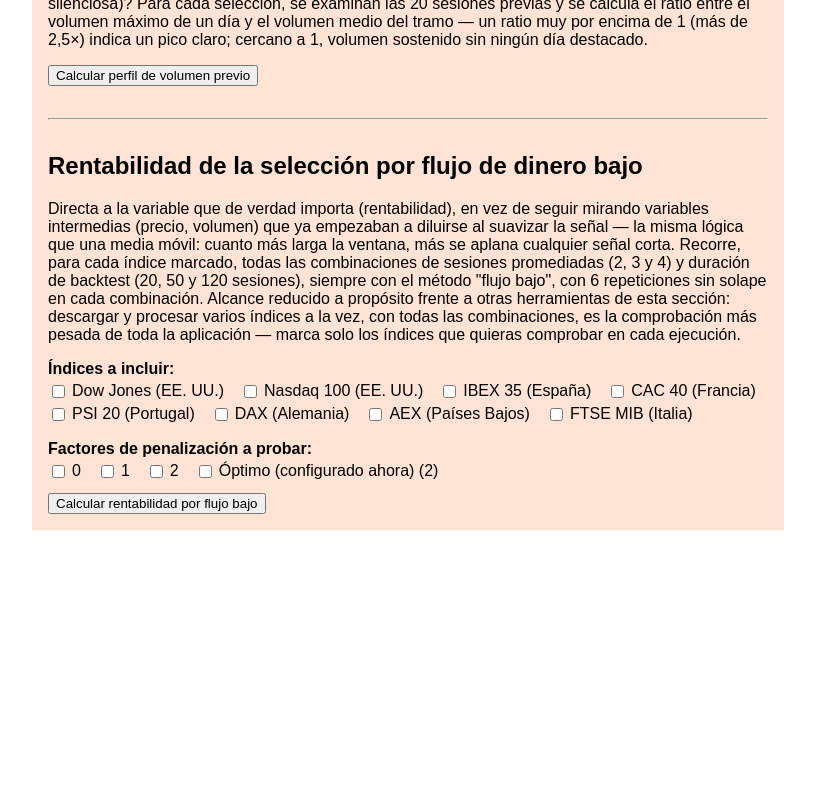
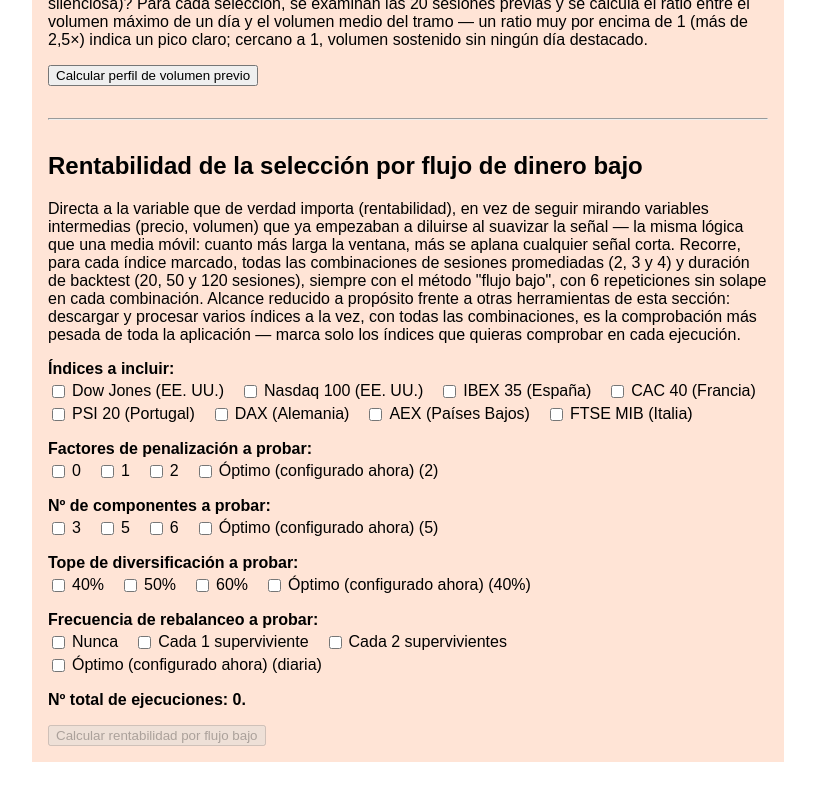
Before and after one commit to antonioluiscliment/fondo-ia-web, a Next.js app: page /anomaliasFlujoBajo in a window 1280 px wide. Shown: the part 1135-1935 px from the top of the page, without its empty margins (232-1047 px from the left). Before the commit the page ends 1705 px from the top, so only its background shows below. Built offline with nearby package versions, Linux system fonts and the light colour scheme.

Commit message:
Add files via upload

```diff
--- a/pages/anomaliasFlujoBajo.js
+++ b/pages/anomaliasFlujoBajo.js
@@ -49,9 +49,48 @@ export default function AnomaliasFlujoBajo() {
   const [factoresRentFlujoBajo, setFactoresRentFlujoBajo] = useState(() =>
     Object.fromEntries(FACTORES_DISPONIBLES.map((f) => [f.etiqueta, false]))
   );
+
+  const NS_DISPONIBLES = [
+    { etiqueta: "3", valor: 3 },
+    { etiqueta: "5", valor: 5 },
+    { etiqueta: "6", valor: 6 },
+    { etiqueta: `${t.factorOptimoEtiqueta} (${nComponentes})`, valor: nComponentes },
+  ];
+  const [nsRentFlujoBajo, setNsRentFlujoBajo] = useState(() => Object.fromEntries(NS_DISPONIBLES.map((f) => [f.etiqueta, false])));
+
+  const MAXS_DISPONIBLES = [
+    { etiqueta: "40%", valor: 40 },
+    { etiqueta: "50%", valor: 50 },
+    { etiqueta: "60%", valor: 60 },
+    { etiqueta: `${t.factorOptimoEtiqueta} (${pesoMaximo}%)`, valor: pesoMaximo },
+  ];
+  const [maxsRentFlujoBajo, setMaxsRentFlujoBajo] = useState(() => Object.fromEntries(MAXS_DISPONIBLES.map((f) => [f.etiqueta, false])));
+
+  const FRECUENCIAS_DISPONIBLES = [
+    { etiqueta: t.frecuenciaNuncaEtiqueta, valor: "nunca" },
+    { etiqueta: t.frecuenciaSupervivientesEtiqueta(1), valor: 1 },
+    { etiqueta: t.frecuenciaSupervivientesEtiqueta(2), valor: 2 },
+    { etiqueta: `${t.factorOptimoEtiqueta} (${frecuenciaRebalanceo === "diario" ? t.frecuenciaDiariaEtiqueta : t.frecuenciaSupervivientesEtiqueta(frecuenciaRebalanceo)})`, valor: frecuenciaRebalanceo },
+  ];
+  const [frecuenciasRentFlujoBajo, setFrecuenciasRentFlujoBajo] = useState(() =>
+    Object.fromEntries(FRECUENCIAS_DISPONIBLES.map((f) => [f.etiqueta, false]))
+  );
+
   const [rentFlujoBajo, setRentFlujoBajo] = useState(null);
   const [cargandoRentFlujoBajo, setCargandoRentFlujoBajo] = useState(false);
   const [errorRentFlujoBajo, setErrorRentFlujoBajo] = useState(null);
+
+  // Nº de índices marcados × combinaciones de parámetros marcadas ×
+  // sesiones promediadas (2, fijo) × duraciones (4, fijo) — se enseña
+  // en la interfaz ANTES de lanzar, para poder ajustar la selección
+  // si el coste parece demasiado alto.
+  const numIndicesMarcados = Object.values(indicesRentFlujoBajo).filter(Boolean).length;
+  const numFactoresMarcados = Object.values(factoresRentFlujoBajo).filter(Boolean).length;
+  const numNsMarcados = Object.values(nsRentFlujoBajo).filter(Boolean).length;
+  const numMaxsMarcados = Object.values(maxsRentFlujoBajo).filter(Boolean).length;
+  const numFrecuenciasMarcadas = Object.values(frecuenciasRentFlujoBajo).filter(Boolean).length;
+  const combinacionesParametros = numFactoresMarcados * numNsMarcados * numMaxsMarcados * numFrecuenciasMarcadas;
+  const totalEjecucionesEstimado = numIndicesMarcados * combinacionesParametros * 2 * 4; // 2 sesiones × 4 duraciones, fijos
 
   const queryComun = `indice=${indiceId}&sesiones=${sesionesPuntuacion}&factor=${factorPenalizacion}&n=${nComponentes}&max=${pesoMaximo}&frecuencia=${frecuenciaRebalanceo}`;
 
@@ -116,8 +155,17 @@ export default function AnomaliasFlujoBajo() {
       const factoresElegidos = FACTORES_DISPONIBLES.filter((f) => factoresRentFlujoBajo[f.etiqueta]).map((f) => f.valor);
       if (factoresElegidos.length === 0) throw new Error("Marca al menos un factor de penalización.");
 
+      const nsElegidos = NS_DISPONIBLES.filter((f) => nsRentFlujoBajo[f.etiqueta]).map((f) => f.valor);
+      if (nsElegidos.length === 0) throw new Error("Marca al menos un nº de componentes.");
+
+      const maxsElegidos = MAXS_DISPONIBLES.filter((f) => maxsRentFlujoBajo[f.etiqueta]).map((f) => f.valor);
+      if (maxsElegidos.length === 0) throw new Error("Marca al menos un tope de diversificación.");
+
+      const frecuenciasElegidas = FRECUENCIAS_DISPONIBLES.filter((f) => frecuenciasRentFlujoBajo[f.etiqueta]).map((f) => f.valor);
+      if (frecuenciasElegidas.length === 0) throw new Error("Marca al menos una frecuencia de rebalanceo.");
+
       const resp = await fetch(
-        `/api/rentabilidadFlujoBajo?indices=${idsElegidos.join(",")}&factores=${factoresElegidos.join(",")}&n=${nComponentes}&max=${pesoMaximo}&frecuencia=${frecuenciaRebalanceo}`
+        `/api/rentabilidadFlujoBajo?indices=${idsElegidos.join(",")}&factores=${factoresElegidos.join(",")}&ns=${nsElegidos.join(",")}&maxs=${maxsElegidos.join(",")}&frecuencias=${frecuenciasElegidas.join(",")}`
       );
       const json = await resp.json();
       if (!resp.ok) throw new Error(json.error || "Error desconocido");
@@ -429,7 +477,54 @@ export default function AnomaliasFlujoBajo() {
         ))}
       </div>
 
-      <button onClick={realizarRentFlujoBajo} disabled={cargandoRentFlujoBajo}>
+      <p style={{ fontWeight: "bold", marginBottom: 4 }}>{t.rentFlujoBajoEtiquetaNs}</p>
+      <div style={{ display: "flex", flexWrap: "wrap", gap: "4px 16px", marginBottom: 12 }}>
+        {NS_DISPONIBLES.map((f) => (
+          <label key={f.etiqueta} style={{ display: "flex", alignItems: "center", gap: 4 }}>
+            <input
+              type="checkbox"
+              checked={!!nsRentFlujoBajo[f.etiqueta]}
+              onChange={(e) => setNsRentFlujoBajo((prev) => ({ ...prev, [f.etiqueta]: e.target.checked }))}
+            />
+            {f.etiqueta}
+          </label>
+        ))}
+      </div>
+
+      <p style={{ fontWeight: "bold", marginBottom: 4 }}>{t.rentFlujoBajoEtiquetaMaxs}</p>
+      <div style={{ display: "flex", flexWrap: "wrap", gap: "4px 16px", marginBottom: 12 }}>
+        {MAXS_DISPONIBLES.map((f) => (
+          <label key={f.etiqueta} style={{ display: "flex", alignItems: "center", gap: 4 }}>
+            <input
+              type="checkbox"
+              checked={!!maxsRentFlujoBajo[f.etiqueta]}
+              onChange={(e) => setMaxsRentFlujoBajo((prev) => ({ ...prev, [f.etiqueta]: e.target.checked }))}
+            />
+            {f.etiqueta}
+          </label>
+        ))}
+      </div>
+
+      <p style={{ fontWeight: "bold", marginBottom: 4 }}>{t.rentFlujoBajoEtiquetaFrecuencias}</p>
+      <div style={{ display: "flex", flexWrap: "wrap", gap: "4px 16px", marginBottom: 12 }}>
+        {FRECUENCIAS_DISPONIBLES.map((f) => (
+          <label key={f.etiqueta} style={{ display: "flex", alignItems: "center", gap: 4 }}>
+            <input
+              type="checkbox"
+              checked={!!frecuenciasRentFlujoBajo[f.etiqueta]}
+              onChange={(e) => setFrecuenciasRentFlujoBajo((prev) => ({ ...prev, [f.etiqueta]: e.target.checked }))}
+            />
+            {f.etiqueta}
+          </label>
+        ))}
+      </div>
+
+      <p style={{ fontWeight: "bold", color: totalEjecucionesEstimado > 800 ? "crimson" : "inherit" }}>
+        {t.totalEjecucionesEtiqueta(totalEjecucionesEstimado)}
+        {totalEjecucionesEstimado > 800 && ` — ${t.totalEjecucionesAvisoExceso}`}
+      </p>
+
+      <button onClick={realizarRentFlujoBajo} disabled={cargandoRentFlujoBajo || totalEjecucionesEstimado > 800 || totalEjecucionesEstimado === 0}>
         {cargandoRentFlujoBajo ? t.rentFlujoBajoBotonCargando : t.rentFlujoBajoBoton}
       </button>
 
@@ -439,10 +534,12 @@ export default function AnomaliasFlujoBajo() {
         <div style={{ border: "2px solid #333", borderRadius: 6, padding: 16, margin: "12px 0" }}>
           <div style={{ background: "#eef2f7", border: "1px solid #9aa9bb", borderRadius: 6, padding: 12, marginBottom: 16 }}>
             <p style={{ fontWeight: "bold", marginTop: 0 }}>{t.factoresSeleccionCarterasTitulo}</p>
-            <p style={{ margin: "4px 0" }}>{t.factoresSeleccionNComponentes(rentFlujoBajo.parametrosComunes.n)}</p>
-            <p style={{ margin: "4px 0" }}>{t.factoresSeleccionPesoMaximo(rentFlujoBajo.parametrosComunes.max)}</p>
-            <p style={{ margin: "4px 0" }}>{t.factoresSeleccionFrecuencia(rentFlujoBajo.parametrosComunes.frecuencia)}</p>
             <p style={{ margin: "4px 0" }}>{t.factoresSeleccionFactoresProbados(rentFlujoBajo.factoresProbados.join(", "))}</p>
+            <p style={{ margin: "4px 0" }}>{t.rentFlujoBajoNsProbados(rentFlujoBajo.nsProbados.join(", "))}</p>
+            <p style={{ margin: "4px 0" }}>{t.rentFlujoBajoMaxsProbados(rentFlujoBajo.maxsProbados.join(", "))}</p>
+            <p style={{ margin: "4px 0" }}>{t.rentFlujoBajoFrecuenciasProbadas(rentFlujoBajo.frecuenciasProbadas.map(formatearFrecuencia).join(", "))}</p>
+            <p style={{ margin: "4px 0" }}>{t.totalEjecucionesEtiqueta(rentFlujoBajo.totalEjecuciones)}</p>
+            <p style={{ margin: "4px 0" }}>{t.repeticionesEsperadasEtiqueta}</p>
           </div>
 
           {rentFlujoBajo.resultados
@@ -456,7 +553,20 @@ export default function AnomaliasFlujoBajo() {
           {rentFlujoBajo.sesionesPromediadas.map((sesiones) => (
             <div key={sesiones} style={{ marginTop: 24 }}>
               <h3>{t.sesionesPromediadasEtiqueta}: {sesiones}</h3>
-              {rentFlujoBajo.duraciones.map((duracion) => (
+              {rentFlujoBajo.duraciones.map((duracion) => {
+                const filas = rentFlujoBajo.resultados
+                  .filter((r) => !r.error)
+                  .flatMap((r) =>
+                    r.ejecuciones
+                      .filter((e) => e.sesionesPromediadas === sesiones && e.duracion === duracion)
+                      .map((e) => ({ ...e, nombreIndice: r.nombreIndice, indiceId: r.indice }))
+                  );
+                const hayParametrosVariables =
+                  rentFlujoBajo.factoresProbados.length > 1 ||
+                  rentFlujoBajo.nsProbados.length > 1 ||
+                  rentFlujoBajo.maxsProbados.length > 1 ||
+                  rentFlujoBajo.frecuenciasProbadas.length > 1;
+                return (
                   <div key={duracion} style={{ marginTop: 12 }}>
                     <h4>{duracion} {t.sesionesEtiqueta}</h4>
                     <div style={{ overflowX: "auto" }}>
@@ -464,62 +574,59 @@ export default function AnomaliasFlujoBajo() {
                         <thead>
                           <tr>
                             <th>{t.colIndice}</th>
-                          <th>{t.colFactorPenalizacion}</th>
+                            {hayParametrosVariables && <th>{t.colParametrosCompacto}</th>}
                             <th>{t.colRepeticiones}</th>
                             <th>{t.colRentCarteraMedia}</th>
                             <th>{t.colRentCarteraRango}</th>
                             <th>{t.colRentIndiceMediaSimple}</th>
                             <th>{t.colDistanciaInferior}</th>
                             <th>{t.colDistanciaSuperior}</th>
-                          <th>{t.colTop3Compacto}</th>
                           </tr>
                         </thead>
                         <tbody>
-                        {rentFlujoBajo.resultados
-                          .filter((r) => !r.error)
-                          .flatMap((r) =>
-                            r.porFactor.map((pf) => {
-                              const c = pf.porCombinacion.find((x) => x.sesionesPromediadas === sesiones && x.duracion === duracion);
-                              if (!c) return null;
-                              return (
-                                <tr key={`${r.indice}-${pf.factor}`}>
-                                  <td>{r.nombreIndice}</td>
-                                  <td>{pf.factor}</td>
-                                  <td style={c.repeticiones < 6 ? { color: "#cc5500", fontWeight: "bold" } : undefined}>
-                                    {c.repeticiones}{c.repeticiones < 6 ? ` (${t.repeticionesInsuficientesAviso})` : ""}
+                          {filas.map((f, i) => (
+                            <tr key={i}>
+                              <td>{f.nombreIndice}</td>
+                              {hayParametrosVariables && <td>{formatearParametrosCompacto(f, t, rentFlujoBajo)}</td>}
+                              <td style={f.repeticiones < 6 ? { color: "#cc5500", fontWeight: "bold" } : undefined}>
+                                {f.repeticiones < 6 ? `${f.repeticiones} (${t.repeticionesInsuficientesAviso})` : "-"}
                               </td>
-                                  <td>{c.rentCarteraMedia !== null ? `${c.rentCarteraMedia}%` : "-"}</td>
-                                  <td>
-                                    {c.rentCarteraMin !== null && c.rentCarteraMax !== null
-                                      ? `[${c.rentCarteraMin}%, ${c.rentCarteraMax}%]`
-                                      : "-"}
-                                  </td>
-                                  <td>{c.rentIndiceMedia !== null ? `${c.rentIndiceMedia}%` : "-"}</td>
-                                  <td>{c.distanciaInferior !== null ? `${c.distanciaInferior}` : "-"}</td>
-                                  <td>{c.distanciaSuperior !== null ? `${c.distanciaSuperior}` : "-"}</td>
-                                  <td>
-                                    {c.top3ConRentabilidad.length === 0
-                                      ? "-"
-                                      : c.top3ConRentabilidad.map((f, i) => (
-                                          <span key={f.ticker}>
-                                            {i > 0 && ", "}
-                                            {tickerVisible(f.ticker)}{" ("}
-                                            <span style={{ color: f.rentabilidadPct === null ? "inherit" : f.rentabilidadPct >= 0 ? "green" : "crimson" }}>
-                                              {f.rentabilidadPct !== null ? `${f.rentabilidadPct}%` : "-"}
-                                            </span>
-                                            {`, ${f.veces}× )`}
-                                          </span>
+                              <td>{f.rentCarteraMedia !== null ? `${f.rentCarteraMedia}%` : "-"}</td>
+                              <td>{f.rentCarteraMin !== null && f.rentCarteraMax !== null ? `[${f.rentCarteraMin}%, ${f.rentCarteraMax}%]` : "-"}</td>
+                              <td>{f.rentIndiceMedia !== null ? `${f.rentIndiceMedia}%` : "-"}</td>
+                              <td>{f.distanciaInferior !== null ? `${f.distanciaInferior}` : "-"}</td>
+                              <td>{f.distanciaSuperior !== null ? `${f.distanciaSuperior}` : "-"}</td>
+                            </tr>
                           ))}
-                                  </td>
-                                </tr>
-                              );
-                            })
-                          )}
                         </tbody>
                       </table>
                     </div>
+
+                    {filas.some((f) => f.top3ConRentabilidad.length > 0) && (
+                      <div style={{ marginTop: 8 }}>
+                        <p style={{ fontStyle: "italic", color: "#555", marginBottom: 4 }}>{t.top3SecuencialTitulo}</p>
+                        {filas.map((f, i) => (
+                          <p key={i} style={{ margin: "2px 0" }}>
+                            <b>{f.nombreIndice}</b> ({formatearParametrosCompacto(f, t, rentFlujoBajo)}):{" "}
+                            {f.top3ConRentabilidad.length === 0
+                              ? "-"
+                              : f.top3ConRentabilidad.map((tk, j) => (
+                                  <span key={tk.ticker}>
+                                    {j > 0 && ", "}
+                                    {tickerVisible(tk.ticker)} (
+                                    <span style={{ color: tk.rentabilidadPct === null ? "inherit" : tk.rentabilidadPct >= 0 ? "green" : "crimson" }}>
+                                      {tk.rentabilidadPct !== null ? `${tk.rentabilidadPct}%` : "-"}
+                                    </span>
+                                    {`, ${tk.veces}×)`}
+                                  </span>
+                                ))}
+                          </p>
+                        ))}
                       </div>
-              ))}
+                    )}
+                  </div>
+                );
+              })}
             </div>
           ))}
 
@@ -527,39 +634,38 @@ export default function AnomaliasFlujoBajo() {
             const opciones = {
               titulo: t.rentFlujoBajoTitulo,
               parrafos: [
-                t.factoresSeleccionNComponentes(rentFlujoBajo.parametrosComunes.n),
-                t.factoresSeleccionPesoMaximo(rentFlujoBajo.parametrosComunes.max),
-                t.factoresSeleccionFrecuencia(rentFlujoBajo.parametrosComunes.frecuencia),
                 t.factoresSeleccionFactoresProbados(rentFlujoBajo.factoresProbados.join(", ")),
+                t.rentFlujoBajoNsProbados(rentFlujoBajo.nsProbados.join(", ")),
+                t.rentFlujoBajoMaxsProbados(rentFlujoBajo.maxsProbados.join(", ")),
+                t.rentFlujoBajoFrecuenciasProbadas(rentFlujoBajo.frecuenciasProbadas.map(formatearFrecuencia).join(", ")),
               ],
-              columnas: [t.colIndice, t.colFactorPenalizacion, t.sesionesPromediadasEtiqueta, t.colDuracion, t.colRepeticiones, t.colRentCarteraMedia, t.colRentCarteraRango, t.colRentIndiceMediaSimple, t.colDistanciaInferior, t.colDistanciaSuperior, t.colTop3Compacto],
+              columnas: [t.colIndice, t.colParametrosCompacto, t.sesionesPromediadasEtiqueta, t.colDuracion, t.colRepeticiones, t.colRentCarteraMedia, t.colRentCarteraRango, t.colRentIndiceMediaSimple, t.colDistanciaInferior, t.colDistanciaSuperior, t.colTop3Compacto],
               filas: rentFlujoBajo.sesionesPromediadas.flatMap((sesiones) =>
                 rentFlujoBajo.duraciones.flatMap((duracion) =>
                   rentFlujoBajo.resultados
                     .filter((r) => !r.error)
                     .flatMap((r) =>
-                      r.porFactor.map((pf) => {
-                        const c = pf.porCombinacion.find((x) => x.sesionesPromediadas === sesiones && x.duracion === duracion);
-                        if (!c) return null;
-                        const top3Texto = c.top3ConRentabilidad
+                      r.ejecuciones
+                        .filter((e) => e.sesionesPromediadas === sesiones && e.duracion === duracion)
+                        .map((e) => {
+                          const top3Texto = e.top3ConRentabilidad
                             .map((f) => `${tickerVisible(f.ticker)} (${f.rentabilidadPct !== null ? f.rentabilidadPct + "%" : "-"}, ${f.veces}×)`)
                             .join(", ");
                           return [
                             r.nombreIndice,
-                          pf.factor,
+                            formatearParametrosCompacto(e, t, rentFlujoBajo),
                             sesiones,
                             duracion,
-                          c.repeticiones,
-                          c.rentCarteraMedia !== null ? `${c.rentCarteraMedia}%` : "-",
-                          c.rentCarteraMin !== null && c.rentCarteraMax !== null ? `[${c.rentCarteraMin}%, ${c.rentCarteraMax}%]` : "-",
-                          c.rentIndiceMedia !== null ? `${c.rentIndiceMedia}%` : "-",
-                          c.distanciaInferior !== null ? c.distanciaInferior : "-",
-                          c.distanciaSuperior !== null ? c.distanciaSuperior : "-",
+                            e.repeticiones,
+                            e.rentCarteraMedia !== null ? `${e.rentCarteraMedia}%` : "-",
+                            e.rentCarteraMin !== null && e.rentCarteraMax !== null ? `[${e.rentCarteraMin}%, ${e.rentCarteraMax}%]` : "-",
+                            e.rentIndiceMedia !== null ? `${e.rentIndiceMedia}%` : "-",
+                            e.distanciaInferior !== null ? e.distanciaInferior : "-",
+                            e.distanciaSuperior !== null ? e.distanciaSuperior : "-",
                             top3Texto || "-",
                           ];
                         })
                     )
-                    .filter(Boolean)
                 )
               ),
               nombreArchivo: `rentabilidad-flujo-bajo.pdf`,
@@ -578,3 +684,23 @@ export default function AnomaliasFlujoBajo() {
     </MenuLayout>
   );
 }
+
+function formatearFrecuencia(f) {
+  if (f === "diario") return "diaria";
+  if (f === "nunca") return "nunca";
+  return `cada ${f} superviviente${f === 1 ? "" : "s"}`;
+}
+
+// Solo incluye en el texto compacto los parámetros que de verdad
+// varían en esta ejecución (más de un valor marcado) — si un
+// parámetro tiene un único valor para toda la ejecución, ya se dice
+// una vez en la cabecera de resultados y repetirlo en cada fila sería
+// puro ruido.
+function formatearParametrosCompacto(e, t, resultado) {
+  const partes = [];
+  if (resultado.factoresProbados.length > 1) partes.push(`F=${e.factor}`);
+  if (resultado.nsProbados.length > 1) partes.push(`n=${e.n}`);
+  if (resultado.maxsProbados.length > 1) partes.push(`tope=${e.max}%`);
+  if (resultado.frecuenciasProbadas.length > 1) partes.push(`reb=${formatearFrecuencia(e.frecuencia)}`);
+  return partes.length > 0 ? partes.join(", ") : t.parametrosConstantesEtiqueta;
+}
```
Lines whose indentation alone changed are shown as unchanged.
